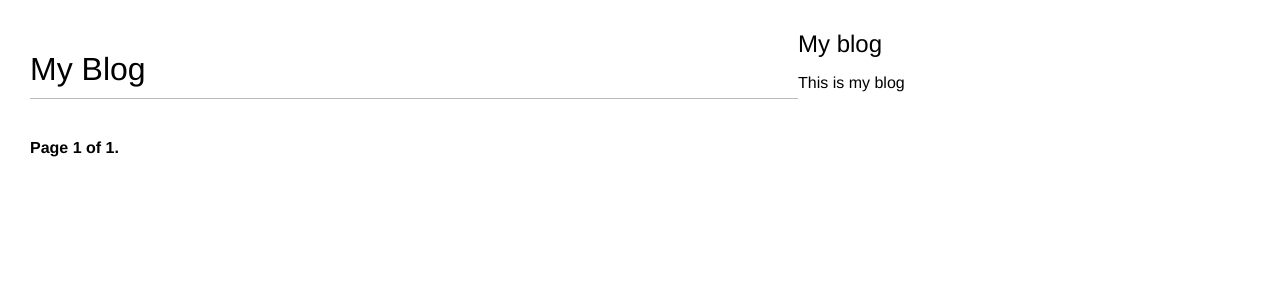
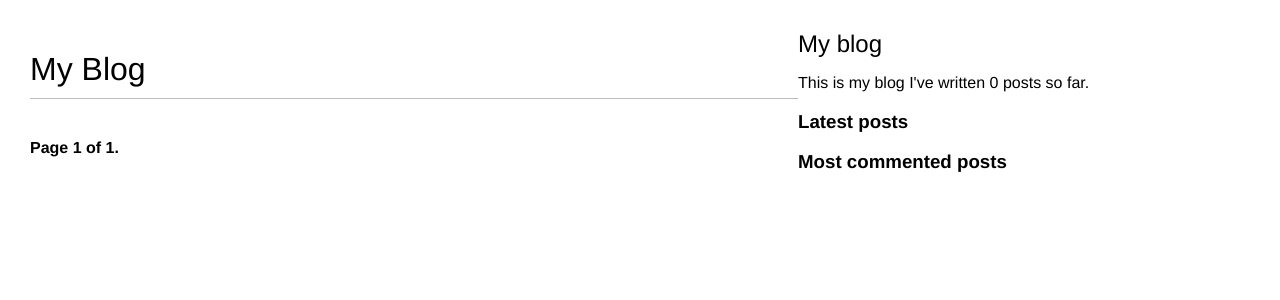
Before and after one commit to parabolla/Blog, a Django app: page /blog/ in a window 1280 px wide. Shown: the top 300 px of the page. Run offline with Django 4.2, Linux system fonts and the light colour scheme; data that the repository does not hold is empty.

Commit message:
created sitemap and blog bars

```diff
--- a/onemore_proj/blog/templates/blog/base.html
+++ b/onemore_proj/blog/templates/blog/base.html
@@ -1,3 +1,4 @@
+{% load blog_tags %}
 {% load static %}
 <!DOCTYPE html>
 <html lang="en">
@@ -16,7 +17,20 @@
     </div>
     <div id="slider">
         <h2> My blog</h2>
-        <p> This is my blog</p>
+        <p> This is my blog
+            I've written {% total_posts %} posts so far.
+        </p>
+        <h3>Latest posts</h3>
+        {% show_latest_posts 3 %}
+        <h3>Most commented posts</h3>
+        {% get_most_commented_posts as most_commented_posts %}
+        <ul>
+            {% for post in most_commented_posts %}
+            <li>
+                <a href="{{ post.get_absolute_url }}">{{ post.title }}</a>
+            </li>
+            {% endfor %}
+        </ul>
     </div>
 </body>
 </html>
--- /dev/null
+++ b/onemore_proj/blog/templates/blog/post/latest_posts.html
@@ -0,0 +1,7 @@
+<ul>
+    {% for post in latest_posts %}
+    <li>
+        <a href="{{ post.get_absolute_url }}">{{ post.title }}</a>
+    </li>
+    {% endfor %}
+</ul>
--- /dev/null
+++ b/onemore_proj/blog/templatetags/blog_tags.py
@@ -0,0 +1,20 @@
+from django import template
+from django.db.models import Count
+
+from ..models import Post
+
+register = template.Library()
+
+@register.simple_tag
+def total_posts():
+    return Post.published.count()
+
+@register.inclusion_tag('blog/post/latest_posts.html')
+def show_latest_posts(count=5):
+    latest_posts = Post.published.order_by('-publish')[:count]
+    return {'latest_posts': latest_posts}
+
+@register.simple_tag
+def get_most_commented_posts(count=5):
+    return Post.published.annotate(total_comments=Count('comments')
+                                   ).order_by('-total_comments')[:count]
--- a/onemore_proj/onemore_proj/settings.py
+++ b/onemore_proj/onemore_proj/settings.py
@@ -39,9 +39,10 @@ INSTALLED_APPS = [
     'django.contrib.messages',
     'django.contrib.staticfiles',
     'blog.apps.BlogConfig',
+    'taggit',
     'django.contrib.sites',
+    'django.contrib.sitemaps',
 
-    'taggit'
 ]
 
 MIDDLEWARE = [
--- a/onemore_proj/onemore_proj/urls.py
+++ b/onemore_proj/onemore_proj/urls.py
@@ -1,7 +1,16 @@
 from django.contrib import admin
+from django.contrib.sitemaps.views import sitemap
 from django.urls import path, include
+
+from blog.sitemaps import PostSitemap
+
+sitemaps = {
+    'posts': PostSitemap,
+}
 
 urlpatterns = [
     path('admin/', admin.site.urls),
     path('blog/', include('blog.urls', namespace='blog')),
+    path('sitemap.xml', sitemap, {'sitemaps': sitemaps},
+         name = 'django.contrib.sitemaps.view.sitemap')
 ]
```
Also changed, not shown: onemore_proj/blog/sitemaps.py (added, +14 -0 lines), onemore_proj/__init__.py (added), onemore_proj/blog/templatetags/__init__.py (added).
